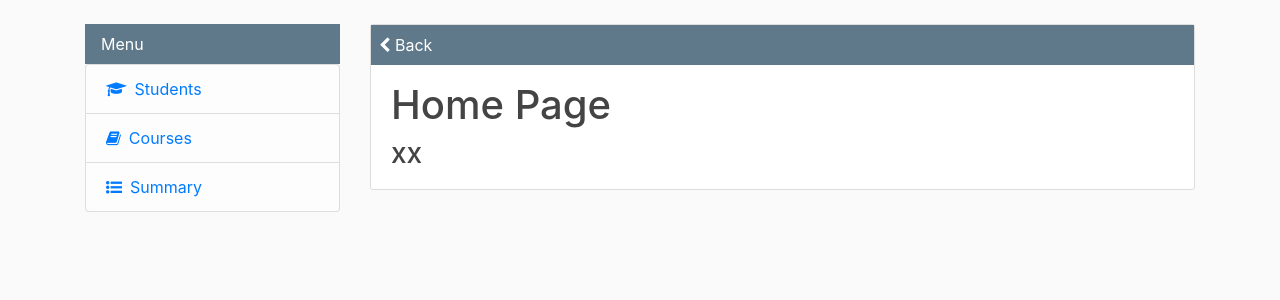
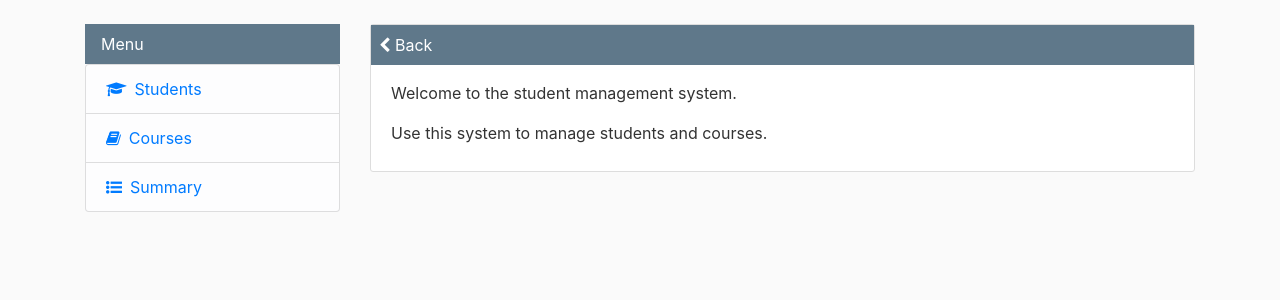
Before and after one commit to ShanjidaS/StudentManagementSystem, a Django app: page /management/ in a window 1280 px wide. Shown: the part 56-356 px from the top of the page. Run offline with Django 3.2, Linux system fonts and the light colour scheme; some libraries are stand-ins or nearby versions.

Commit message:
Modified some text for different pages

```diff
--- a/management/templates/management/courses/courses.html
+++ b/management/templates/management/courses/courses.html
@@ -2,7 +2,7 @@
 {% block content %}
     <h3>Courses</h3>
 
-    <a class="nav-item nav-link p-0 mb-3" href="{% url 'management-courses-add-course' %}">Add new course</a>
-    <a class="nav-item nav-link p-0 mb-3" href="{% url 'management-courses-view-all' %}">View all courses</a>
+    <a class="nav-item nav-link p-0 mb-2" href="{% url 'management-courses-add-course' %}">Add new course</a>
+    <a class="nav-item nav-link p-0 mb-2" href="{% url 'management-courses-view-all' %}">View all courses</a>
 
 {% endblock content %}
--- a/management/templates/management/home.html
+++ b/management/templates/management/home.html
@@ -1,5 +1,5 @@
 {% extends "management/base.html" %}
 {% block content %}
-    <h1>Home Page</h1>
-    <h3>xx</h3>
+    <p>Welcome to the student management system.</p>
+    <p>Use this system to manage students and courses.</p>
 {% endblock content %}
--- a/management/templates/management/students/student-details.html
+++ b/management/templates/management/students/student-details.html
@@ -9,7 +9,7 @@
             <i class="fa fa-trash"></i>
         </a>
     </div>
-    <h4>Student Details</h4>
+    <h4>Students</h4>
     <h5 class="border-top mt-4">Personal Details</h5>
     <div class="mb-2">
         <div class="row">
--- a/management/templates/management/students/students.html
+++ b/management/templates/management/students/students.html
@@ -1,6 +1,6 @@
 {% extends "management/base.html" %}
 {% block content %}
-    <h3>Student Details</h3>
+    <h3>Students</h3>
     <a class="nav-item nav-link p-0 mb-2" href="{% url 'management-students-register' %}">Register new student</a>
     <a class="nav-item nav-link p-0 mb-2" href="{% url 'management-students-view-all' %}">View all students</a>
 
```
